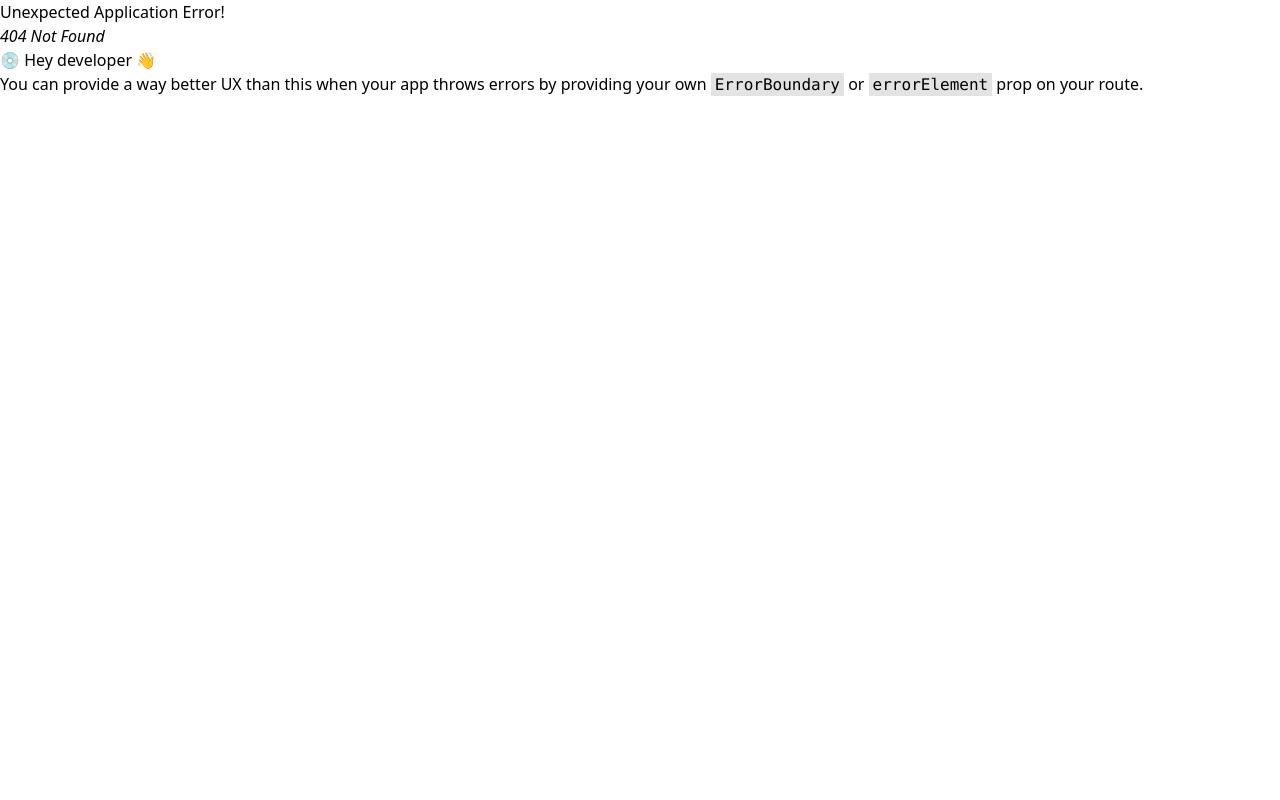
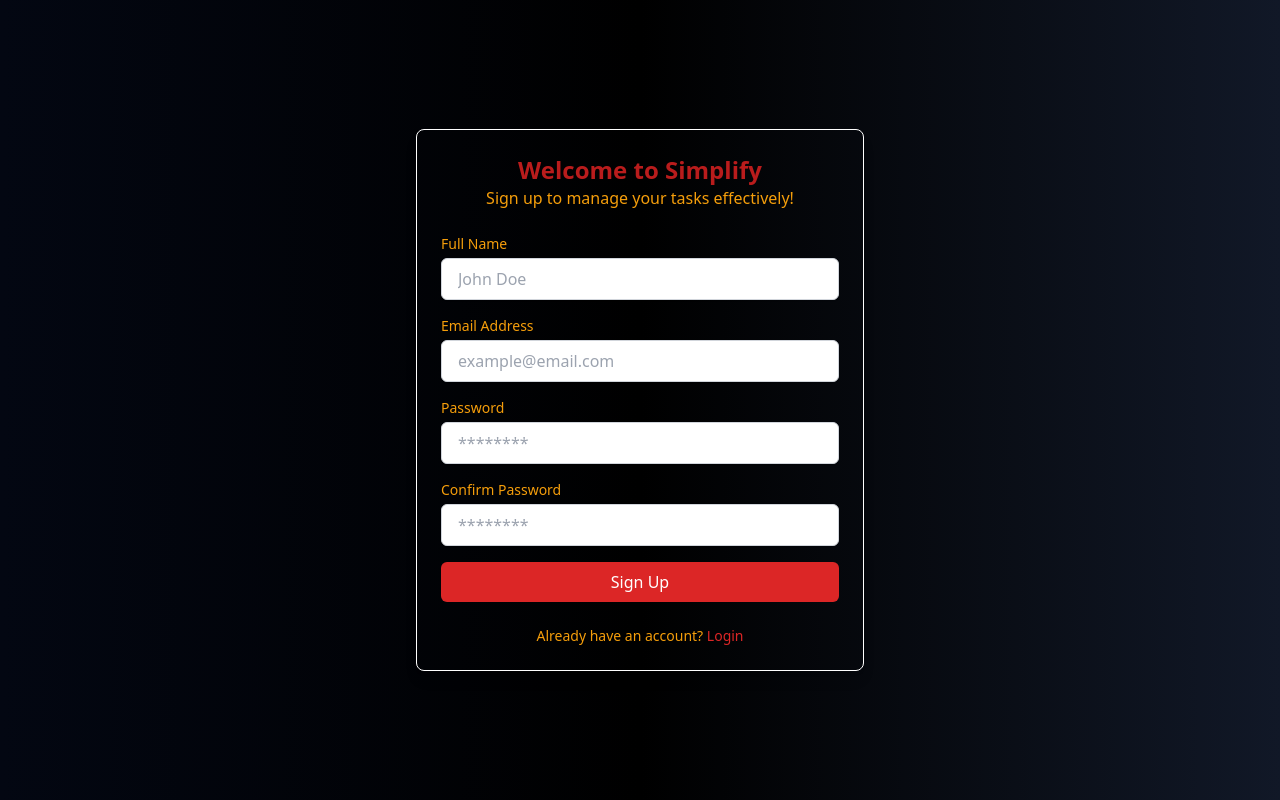
Before and after one commit to aarav-gargg/Simplify, a React (Vite) app in the folder FrontEnd/: page /signup in a window 1280 px wide. Before the commit this address had no page. Built offline with nearby package versions, Linux system fonts and the light colour scheme; a web font is replaced by a local one.

Commit message:
"Added login and signup routes, conditional navbar rendering, and modified App layout structure"

```diff
--- a/FrontEnd/src/App.jsx
+++ b/FrontEnd/src/App.jsx
@@ -4,17 +4,25 @@
 import IncTasks from "./components/IncTasks";
 import ComTasks from "./components/ComTasks";
 import ImpTasks from "./components/ImpTasks";
-import { GrTasks } from "react-icons/gr";
 import Navbar from "./components/Navbar";
 import { HiMenu } from "react-icons/hi";
+import SignUp from "./components/SignUp";
+import LogIn from "./components/LogIn";
+import { useLocation } from "react-router-dom";
 
 function AppLayout() {
   const [isNavbarOpen, setIsNavbarOpen] = useState(false);
+  const location = useLocation();
+
+  const noNavbarRoutes = ["/login", "/signup"];
+  const shouldHideNavbar = noNavbarRoutes.includes(location.pathname);
 
   const closeNavbar = () => setIsNavbarOpen(false);
 
   return (
     <div className="flex flex-col md:flex-row min-h-screen">
+
+      {!shouldHideNavbar && (
         <div className="flex md:hidden justify-between items-center bg-black text-amber-600 p-4">
           <h1 className="text-2xl font-bold">Simplify</h1>
           <button
@@ -25,15 +33,17 @@
             <HiMenu />
           </button>
         </div>
+      )}
 
-
-      {isNavbarOpen && (
+      {!shouldHideNavbar && isNavbarOpen && (
         <div
           className="fixed inset-0 bg-black bg-opacity-50 z-40"
           onClick={closeNavbar}
         ></div>
       )}
 
+
+      {!shouldHideNavbar && (
         <div
           className={`fixed md:static top-0 left-0 w-2/3 md:w-1/6 bg-sidebar text-amber-200 min-h-screen z-50 transition-transform duration-300 ease-in-out ${
             isNavbarOpen ? "translate-x-0" : "-translate-x-full"
@@ -41,8 +51,13 @@
         >
           <Navbar />
         </div>
+      )}
 
-      <div className="w-full md:w-5/6 bg-black text-amber-600 p-4 min-h-screen">
+      <div
+        className={`w-full ${
+          shouldHideNavbar ? "md:w-full" : "md:w-5/6"
+        } bg-black text-amber-600  min-h-screen`}
+      >
         <Outlet />
       </div>
     </div>
@@ -58,6 +73,8 @@
         <Route path="/incomplete" element={<IncTasks />} />
         <Route path="/complete" element={<ComTasks />} />
         <Route path="/important" element={<ImpTasks />} />
+        <Route path="/signup" element={<SignUp />} />
+        <Route path="/login" element={<LogIn />} />
       </Route>
     )
   );
--- /dev/null
+++ b/FrontEnd/src/components/LogIn.jsx
@@ -0,0 +1,80 @@
+import React from 'react'
+import { useState } from 'react';
+
+const LogIn = () => {
+    const [formData, setFormData] = useState({
+        email: "",
+        password: "",
+      });
+
+      const handleChange = (e) => {
+        const { name, value } = e.target;
+        setFormData({ ...formData, [name]: value });
+      };
+
+      const handleSubmit = (e) => {
+        e.preventDefault(); // Prevent page reload
+        console.log("Login Data:", formData);
+
+        setFormData({ email: "", password: "" });
+      };
+
+      return (
+        <div className="bg-gradient-to-r from-gray-950 via-black to-gray-900 min-h-screen flex items-center justify-center p-4">
+          <div className="w-full max-w-md p-6 bg-red rounded-lg shadow-lg border border-white">
+            <div className="text-center mb-6">
+              <h1 className="text-2xl font-bold text-red-700">Welcome Back to Simplify</h1>
+              <p className="text-amber-500">Log in to manage your tasks!</p>
+            </div>
+            <form className="space-y-4" onSubmit={handleSubmit}>
+              <div>
+                <label htmlFor="email" className="block text-sm font-medium text-amber-500">
+                  Email Address
+                </label>
+                <input
+                  type="email"
+                  id="email"
+                  name="email"
+                  value={formData.email}
+                  onChange={handleChange}
+                  placeholder="example@email.com"
+                  className="mt-1 block w-full px-4 py-2 border border-gray-300 rounded-md shadow-sm focus:ring-blue-500 focus:border-blue-500"
+                  required
+                />
+              </div>
+              <div>
+                <label htmlFor="password" className="block text-sm font-medium text-amber-500">
+                  Password
+                </label>
+                <input
+                  type="password"
+                  id="password"
+                  name="password"
+                  value={formData.password}
+                  onChange={handleChange}
+                  placeholder="********"
+                  className="mt-1 block w-full px-4 py-2 border border-gray-300 rounded-md shadow-sm focus:ring-blue-500 focus:border-blue-500"
+                  required
+                />
+              </div>
+              <div>
+                <button
+                  type="submit"
+                  className="w-full bg-red-600 text-white px-4 py-2 rounded-md hover:bg-red-700 transition duration-200"
+                >
+                  Log In
+                </button>
+              </div>
+            </form>
+            <div className="mt-6 text-center text-sm text-amber-500">
+              Don't have an account?{" "}
+              <a href="/signup" className="text-red-600 hover:underline">
+                Sign Up
+              </a>
+            </div>
+          </div>
+        </div>
+      );
+}
+
+export default LogIn
--- /dev/null
+++ b/FrontEnd/src/components/SignUp.jsx
@@ -0,0 +1,119 @@
+import React, { useEffect } from 'react'
+import { useState } from 'react';
+
+const SignUp = () => {
+
+
+
+  const [formData, setFormData] = useState({
+    name: "",
+    email: "",
+    password: "",
+    confirmPassword: "",
+  });
+  const handleChange = (e) => {
+    const { name, value } = e.target;
+    setFormData({ ...formData, [name]: value });
+  };
+  const handleSubmit = (e) => {
+    e.preventDefault();
+    if (formData.password !== formData.confirmPassword) {
+      alert("Passwords do not match!");
+      return;
+    }
+    console.log("Form Submitted:", formData);
+    setFormData({ name: "", email: "", password: "", confirmPassword: "" });
+  };
+  useEffect(()=>{
+    console.log(formData)
+  },[formData])
+
+  return (
+    <div className="bg-gradient-to-r from-gray-950 via-black to-gray-900 min-h-screen flex items-center justify-center p-4">
+      <div className="w-full max-w-md p-6 bg-red rounded-lg shadow-lg border border-white">
+        <div className="text-center  mb-6">
+          <h1 className="text-2xl font-bold text-red-700">Welcome to Simplify</h1>
+          <p className="text-amber-500">Sign up to manage your tasks effectively!</p>
+        </div>
+        <form className="space-y-4" onSubmit={handleSubmit}>
+          <div>
+            <label htmlFor="name" className="block text-sm font-medium text-amber-500">
+              Full Name
+            </label>
+            <input
+              type="text"
+              id="name"
+              name="name"
+              value={formData.name}
+              onChange={handleChange}
+              placeholder="John Doe"
+              className="mt-1 block w-full px-4 py-2 border border-gray-300 text-black rounded-md shadow-sm focus:ring-blue-500 focus:border-blue-500"
+              required
+            />
+          </div>
+          <div>
+            <label htmlFor="email" className="block text-sm font-medium text-amber-500">
+              Email Address
+            </label>
+            <input
+              type="email"
+              id="email"
+              name="email"
+              value={formData.email}
+              onChange={handleChange}
+              placeholder="example@email.com"
+              className="mt-1 block w-full px-4 py-2 border border-gray-300 text-black rounded-md shadow-sm focus:ring-blue-500 focus:border-blue-500"
+              required
+            />
+          </div>
+          <div>
+            <label htmlFor="password" className="block text-sm font-medium text-amber-500">
+              Password
+            </label>
+            <input
+              type="password"
+              id="password"
+              name="password"
+              value={formData.password}
+              onChange={handleChange}
+              placeholder="********"
+              className="mt-1 block w-full px-4 py-2 border border-gray-300 text-black rounded-md shadow-sm focus:ring-blue-500 focus:border-blue-500"
+              required
+            />
+          </div>
+          <div>
+            <label htmlFor="confirmPassword" className="block text-sm font-medium text-amber-500">
+              Confirm Password
+            </label>
+            <input
+              type="password"
+              id="confirmPassword"
+              name="confirmPassword"
+              value={formData.confirmPassword}
+              onChange={handleChange}
+              placeholder="********"
+              className="mt-1 block w-full px-4 py-2 border border-gray-300 text-black rounded-md shadow-sm focus:ring-blue-500 focus:border-blue-500"
+              required
+            />
+          </div>
+          <div>
+            <button
+              type="submit"
+              className="w-full bg-red-600 text-white px-4 py-2 rounded-md  hover:bg-red-700 transition duration-200"
+            >
+              Sign Up
+            </button>
+          </div>
+        </form>
+        <div className="mt-6 text-center text-sm text-amber-500">
+          Already have an account?{" "}
+          <a href="/login" className="text-red-600 hover:underline">
+            Login
+          </a>
+        </div>
+      </div>
+    </div>
+  );
+}
+
+export default SignUp
```
Lines whose indentation alone changed are shown as unchanged.
